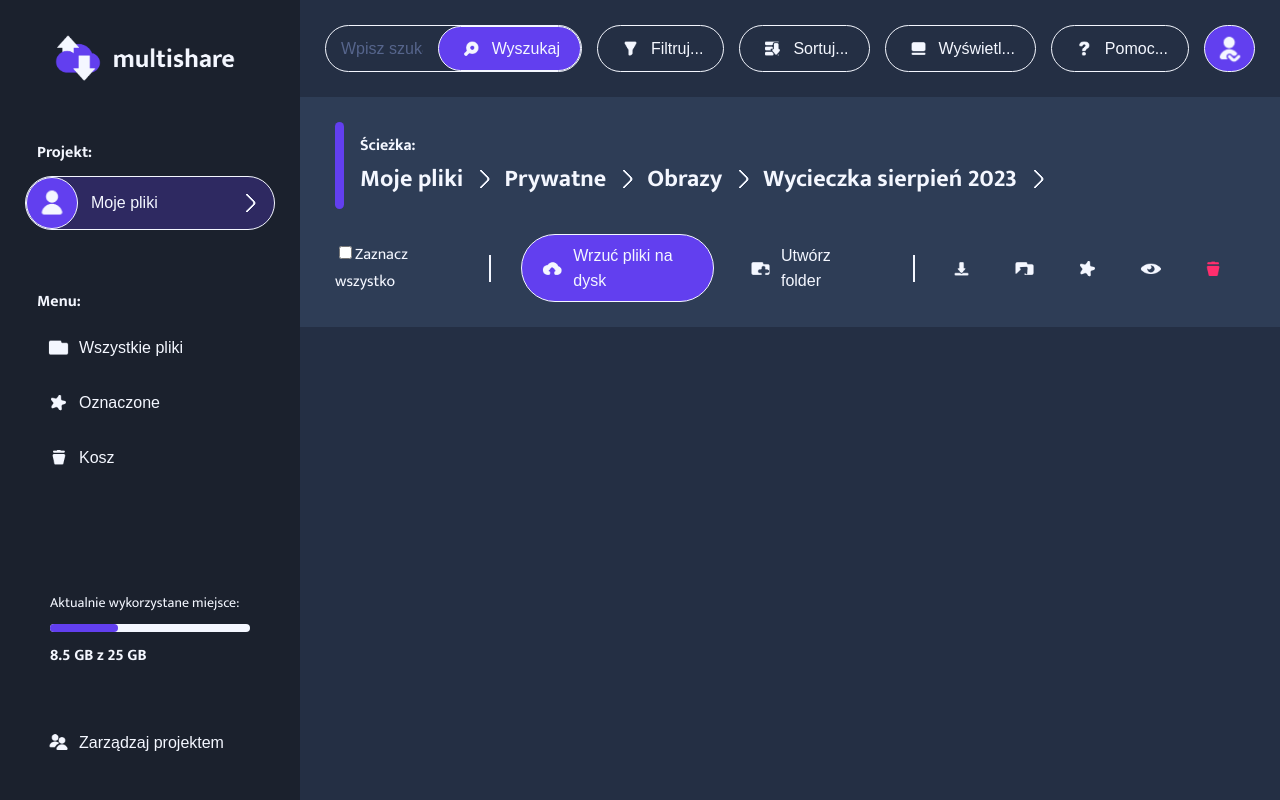
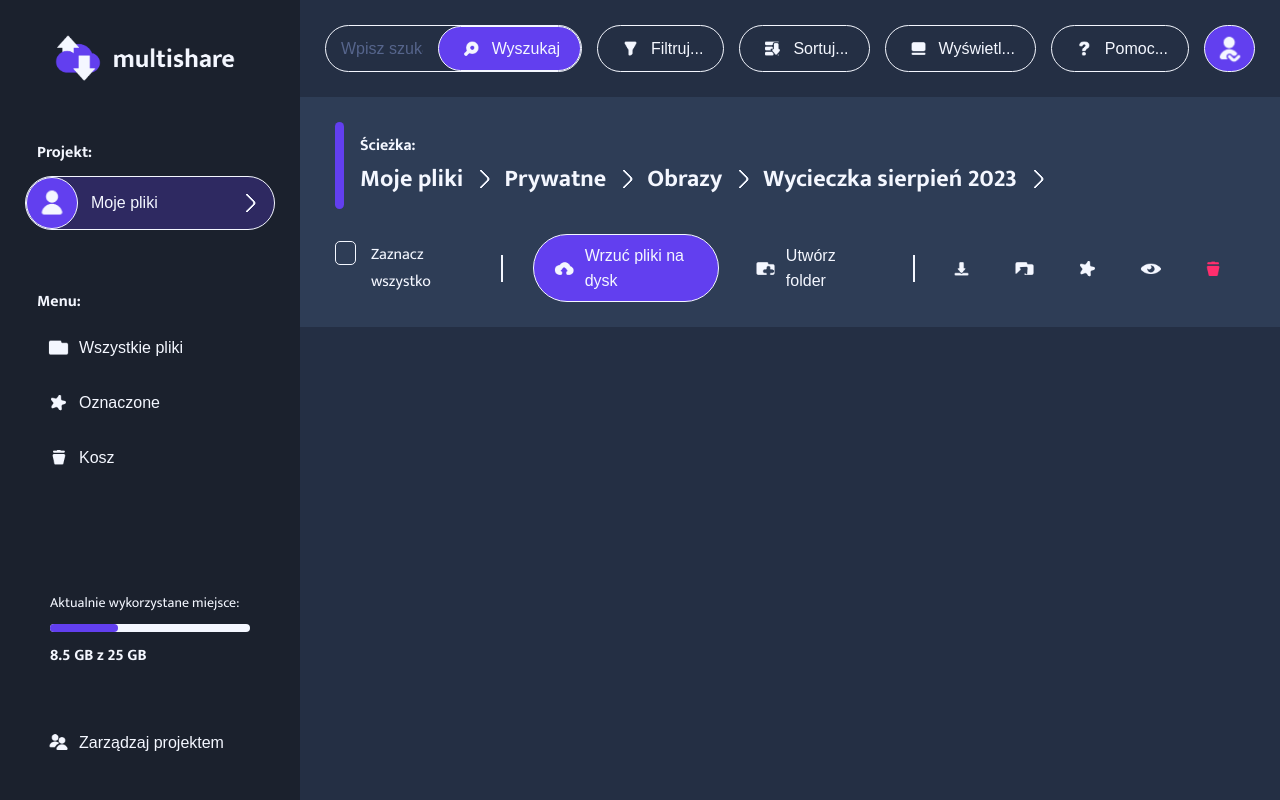
Before and after one commit to BarteXikora/file-explorer-app, a React (Create React App) app: page / in a window 1280 px wide. Built offline with nearby package versions, Linux system fonts and the light colour scheme.

Commit message:
Created checkbox component.

```diff
--- /dev/null
+++ b/src/components/elements/checkbox/Checkbox.styles.tsx
@@ -0,0 +1,59 @@
+import styled from 'styled-components'
+
+const StyledCheckbox = styled.div`
+    display: flex;
+    gap: ${(props) => props.theme.margins.XNormal};
+    cursor: pointer;
+
+    label {
+        transition: ${(props) => props.theme.transition};
+        cursor: pointer;
+    }
+
+    &:hover {
+        .check-mark {
+            background-color: ${(props) => props.theme.colors.grayLighter};
+        }
+
+        label {
+            color: ${(props) => props.theme.colors.primaryLighter};
+        }
+    }
+
+    .check-mark {
+        position: relative;
+        display: inline-block;
+        width: 22px;
+        height: 22px;
+        border: 1px solid ${(props) => props.theme.colors.white};
+        border-radius: ${(props) => props.theme.borderRadiuses.small};
+        transition: ${(props) => props.theme.transition};
+    }
+
+    input {
+        position: relative;
+        opacity: 0;
+        width: 0;
+        display: none;
+
+        &:checked + .check-mark {
+            background-color: ${(props) => props.theme.colors.white};
+
+            &::after {
+                position: absolute;
+                content: '';
+                width: 4px;
+                height: 10px;
+                transform: rotateZ(45deg);
+                border: 6px solid ${(props) => props.theme.colors.primary};
+                border-top: none;
+                border-left: none;
+                top: 2px;
+                left: 7px;
+                transition: ${(props) => props.theme.transition};
+            }
+        }
+    }
+`
+
+export default StyledCheckbox
--- /dev/null
+++ b/src/components/elements/checkbox/Checkbox.tsx
@@ -0,0 +1,19 @@
+import StyledCheckbox from './Checkbox.styles'
+
+type CheckboxProps = {
+    isChecked: boolean
+    setIsChecked: React.Dispatch<React.SetStateAction<boolean>>
+    label?: string
+}
+
+const Checkbox = ({ isChecked, setIsChecked, label }: CheckboxProps) => {
+    return <StyledCheckbox>
+        <input type="checkbox" checked={isChecked} onChange={() => setIsChecked(!isChecked)} id='checkbox-input' />
+
+        <div className="check-mark" onClick={() => setIsChecked(!isChecked)}></div>
+
+        <label htmlFor='checkbox-input'>{label}</label>
+    </StyledCheckbox>
+}
+
+export default Checkbox
--- a/src/components/layout/header/Header.tsx
+++ b/src/components/layout/header/Header.tsx
@@ -1,5 +1,8 @@
+import { useState } from 'react'
+
 import StyledHeader from './Header.styles'
 import Button from '../../elements/button/Button'
+import Checkbox from '../../elements/checkbox/Checkbox'
 
 import iconUpload from '../../../assets/icons/icon-upload.png'
 import iconNewFolder from '../../../assets/icons/icon-new-folder.png'
@@ -14,6 +17,8 @@ type __currentPathProps = string[]
 const __curentPath: __currentPathProps = ['Moje pliki', 'Prywatne', 'Obrazy', 'Wycieczka sierpień 2023']
 
 const Header = () => {
+    const [__allSelected, __setAllSelected] = useState(false)
+
     return <StyledHeader>
         <div className="path-box">
             <span>Ścieżka:</span>
@@ -29,11 +34,7 @@ const Header = () => {
         </div>
 
         <div className="functions-box">
-            <label>
-                <input type="checkbox" />
-
-                Zaznacz wszystko
-            </label>
+            <Checkbox isChecked={__allSelected} setIsChecked={__setAllSelected} label='Zaznacz wszystko' />
 
             <span className="separator" />
 
```
